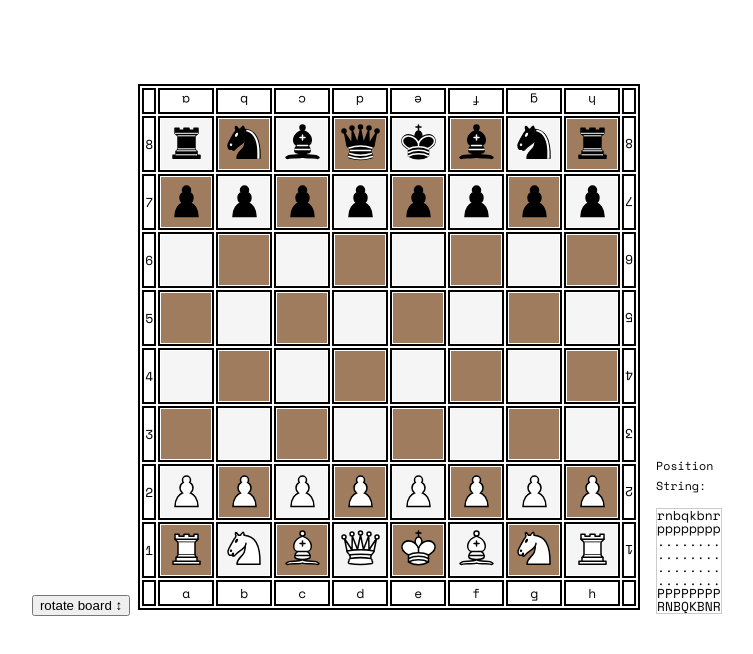
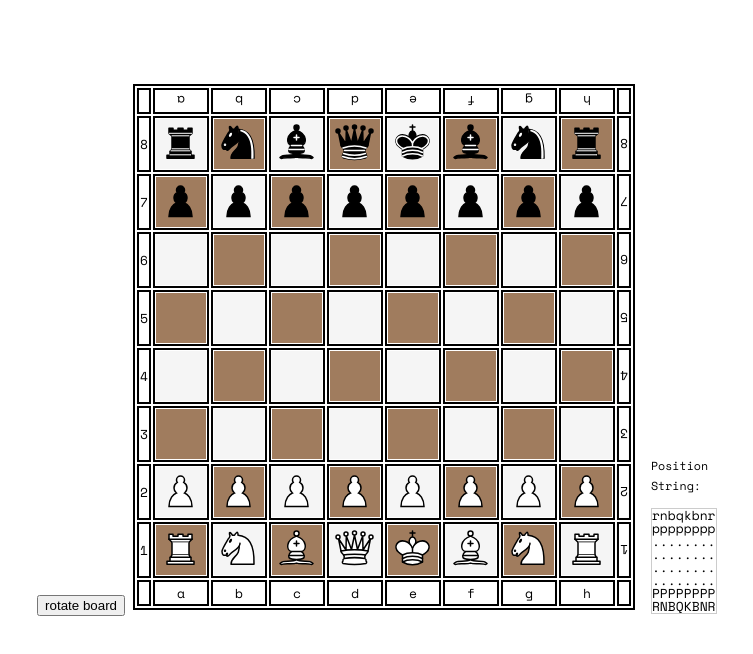
Before and after one commit to fru1tyJu1ce/chessboard-single-file-include, a plain HTML site: page index.html in a window 1280 px wide. Shown: the whole page, without its empty margins (304-1057 px from the left). Drawn offline with Linux system fonts and the light colour scheme.

Commit message:
Update index.html
Signed-off-by: fru1tyJu1ce <vadim.fichman@pm.me>

```diff
--- a/index.html
+++ b/index.html
@@ -91,7 +91,7 @@
       </div>
     </section>
 
-    <button class="control" onclick="rotateBoard()">rotate board &#8597; </button>
+    <button class="control" onclick="rotateBoard()">rotate board </button>
 
     <div class="board" id="board"> </div>
   </div>
```
